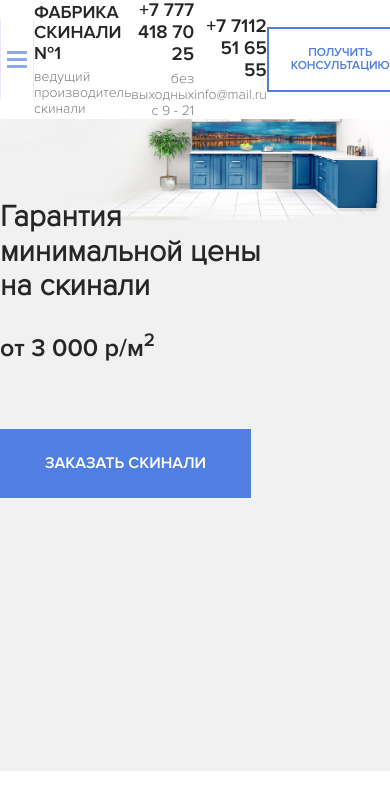
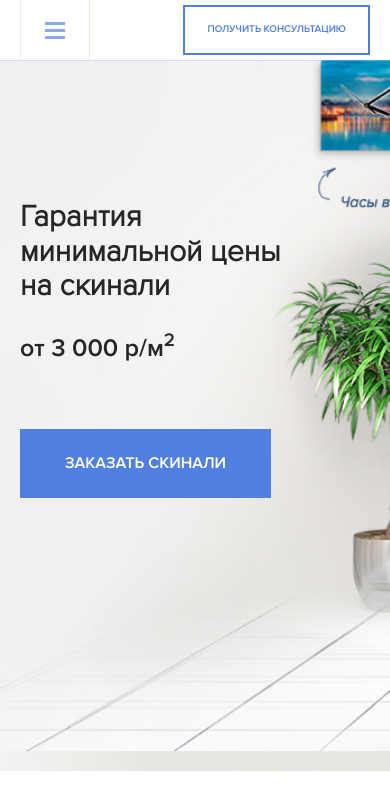
Before and after one commit to Leha8521/skinali, a plain HTML site: page index.html in a window 390 px wide. Drawn offline with Linux system fonts and the light colour scheme.

Commit message:
Сверстали адаптив для главного экрана

```diff
--- a/sass/_grid.sass
+++ b/sass/_grid.sass
@@ -3,3 +3,16 @@
 .container
     max-width: 1170px
     margin: auto
+
+@media (max-width: 1199px)
+    .container
+        max-width: 960px
+
+@media (max-width: 991px)
+    .container
+        max-width: 750px
+
+@media (max-width: 768px)
+    .container
+        max-width: 100%
+        padding: 0 20px
--- a/sass/_interfase.sass
+++ b/sass/_interfase.sass
@@ -9,6 +9,7 @@
     text-transform: uppercase
     color: $primery
     +bold
+    background-color: #fff
 .button
     border: none
     padding: 25px 45px
@@ -16,3 +17,6 @@
     background-color: $primery
     color: #fff
     +bold
+@media (max-width: 576px)
+    .button-o
+        font-size: 10px
--- a/sass/blocks/_hero.sass
+++ b/sass/blocks/_hero.sass
@@ -11,3 +11,7 @@
         margin-bottom: 67px
         font-size: 25px
         +bold
+@media (max-width: 991px)
+    .hero
+        background-size: cover
+        background-position: top left 30%
--- a/sass/blocks/_navbar.sass
+++ b/sass/blocks/_navbar.sass
@@ -8,7 +8,7 @@
         display: flex
         align-items: center
         justify-content: space-between
-        min-height: 80px
+
     &__mobile, &__landline
         text-align: right
     &__phone
@@ -27,7 +27,6 @@
 .menu
     position: fixed
     z-index: 0
-    top: 80px
     width: 100%
     left: 0
     padding: 12px 0
@@ -72,3 +71,21 @@
         display: block
         font-size: 14px
         color: $text-color-light
+
+@media (max-width: 991px)
+    .navbar
+        &__mobile, &__landline
+            display: none
+
+@media (max-width: 576px)
+    .logo
+        display: none
+    .menu
+        top: 60px
+
+        &_button
+            height: 60px
+        &__nav
+            flex-direction: column
+        &__link
+            margin-bottom: 20px
```
Also changed, not shown: css/style.css, 1 other file.
